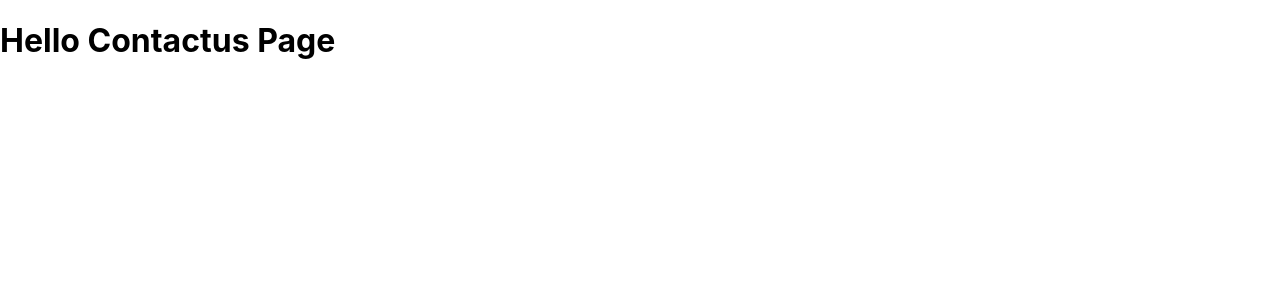
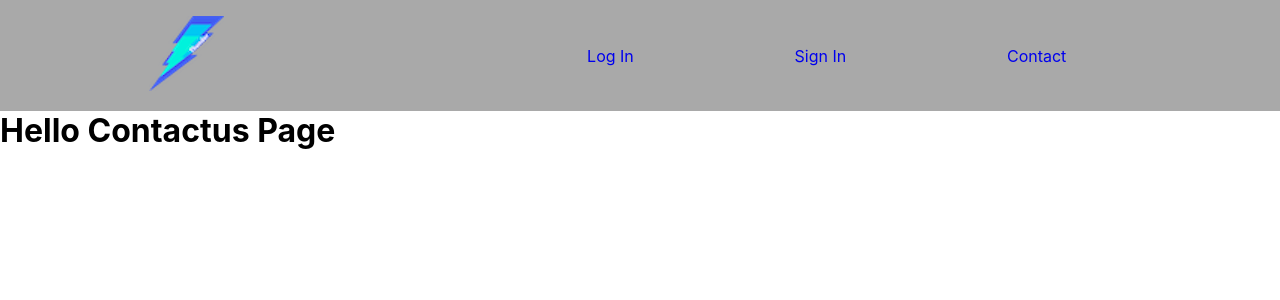
Before and after one commit to clrko/wild-thunder, a React (Create React App) app: page /contact in a window 1280 px wide. Shown: the top 300 px of the page. Built offline with nearby package versions, Linux system fonts and the light colour scheme.

Commit message:
Imported the NavbarHeader and NavbarFooter when necessary

```diff
--- a/src/components/pages/Contact.js
+++ b/src/components/pages/Contact.js
@@ -1,9 +1,14 @@
 import React, { Component } from 'react';
+
+import NavbarHeader from '../shared/NavbarHeader';
+import NavbarFooter from '../shared/NavbarFooter';
 
 class SignIn extends Component{
     render(){
         return(
             <div>
+                <NavbarHeader/>
+                <NavbarFooter/>
                 <h1>Hello Contactus Page</h1>
             </div>
         );
--- a/src/components/pages/Home.js
+++ b/src/components/pages/Home.js
@@ -1,9 +1,12 @@
 import React, { Component } from 'react';
+
+import NavbarHeader from '../shared/NavbarHeader';
 
 class Home extends Component{
     render(){
         return(
             <div>
+                <NavbarHeader/>
                 <h1>Hello Home Page</h1>
             </div>
         );
--- a/src/components/pages/SignIn.js
+++ b/src/components/pages/SignIn.js
@@ -1,9 +1,14 @@
 import React, { Component } from 'react';
+
+import NavbarHeader from '../shared/NavbarHeader';
+import NavbarFooter from '../shared/NavbarFooter';
 
 class SignIn extends Component{
     render(){
         return(
             <div>
+                <NavbarHeader/>
+                <NavbarFooter/>
                 <h1>Hello SignIn Page</h1>
             </div>
         );
--- a/src/components/pages/ThemePage.js
+++ b/src/components/pages/ThemePage.js
@@ -1,9 +1,14 @@
 import React, { Component } from 'react';
+
+import NavbarHeader from '../shared/NavbarHeader';
+import NavbarFooter from '../shared/NavbarFooter';
 
 class ThemePage extends Component{
     render(){
         return(
             <div>
+                <NavbarHeader/>
+                <NavbarFooter/>
                 <h1>Hello Theme display Page</h1>
             </div>
         );
```
